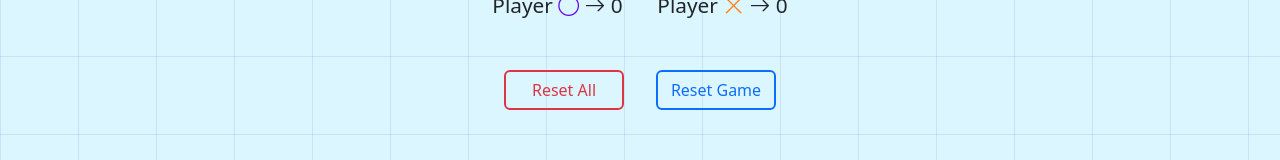
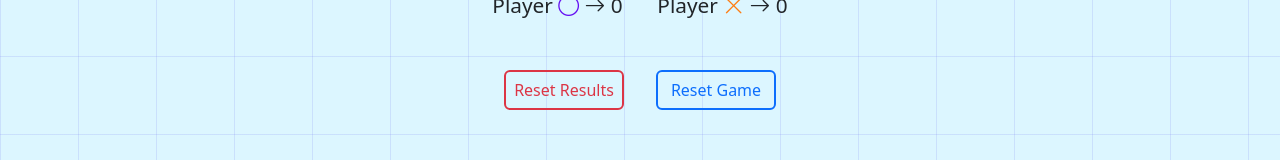
Before and after one commit to ashoaa/Tic-Tac-Toe, a React (Vite) app: page / in a window 1280 px wide. Shown: the part 490-650 px from the top of the page. Built offline with nearby package versions, Linux system fonts and the light colour scheme.

Commit message:
Change button name

```diff
--- a/src/Reset.jsx
+++ b/src/Reset.jsx
@@ -7,7 +7,6 @@ const Reset = () => {
     dispatch(gameActions.resetGame(true));
   };
   const clickResultHandler = () => {
-    // localStorage.clear();
     dispatch(gameActions.resetALL());
   };
   return (
@@ -17,7 +16,7 @@ const Reset = () => {
           id="reset-btn1"
           className="btn btn-outline-danger px-2"
           onClick={clickResultHandler}>
-          Reset All
+          Reset Results
         </button>
         <button
           id="reset-btn2"
```
